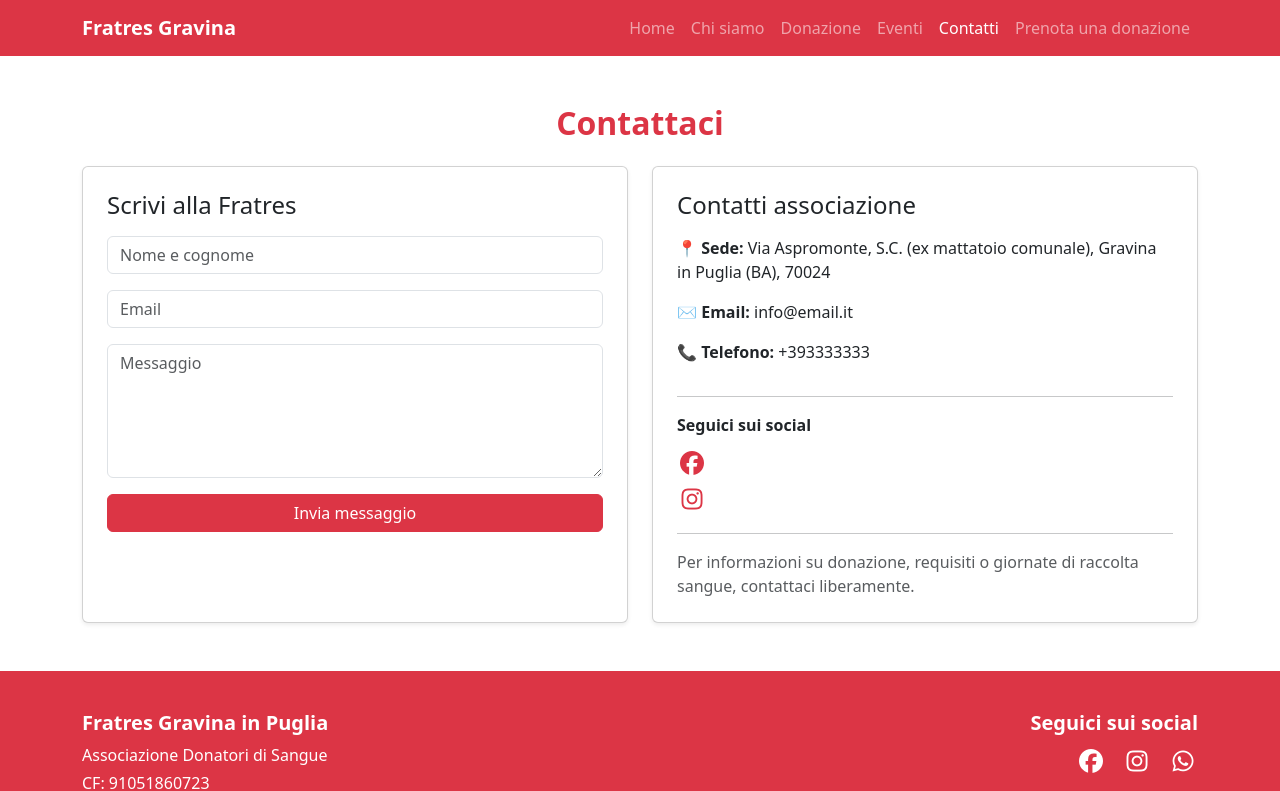
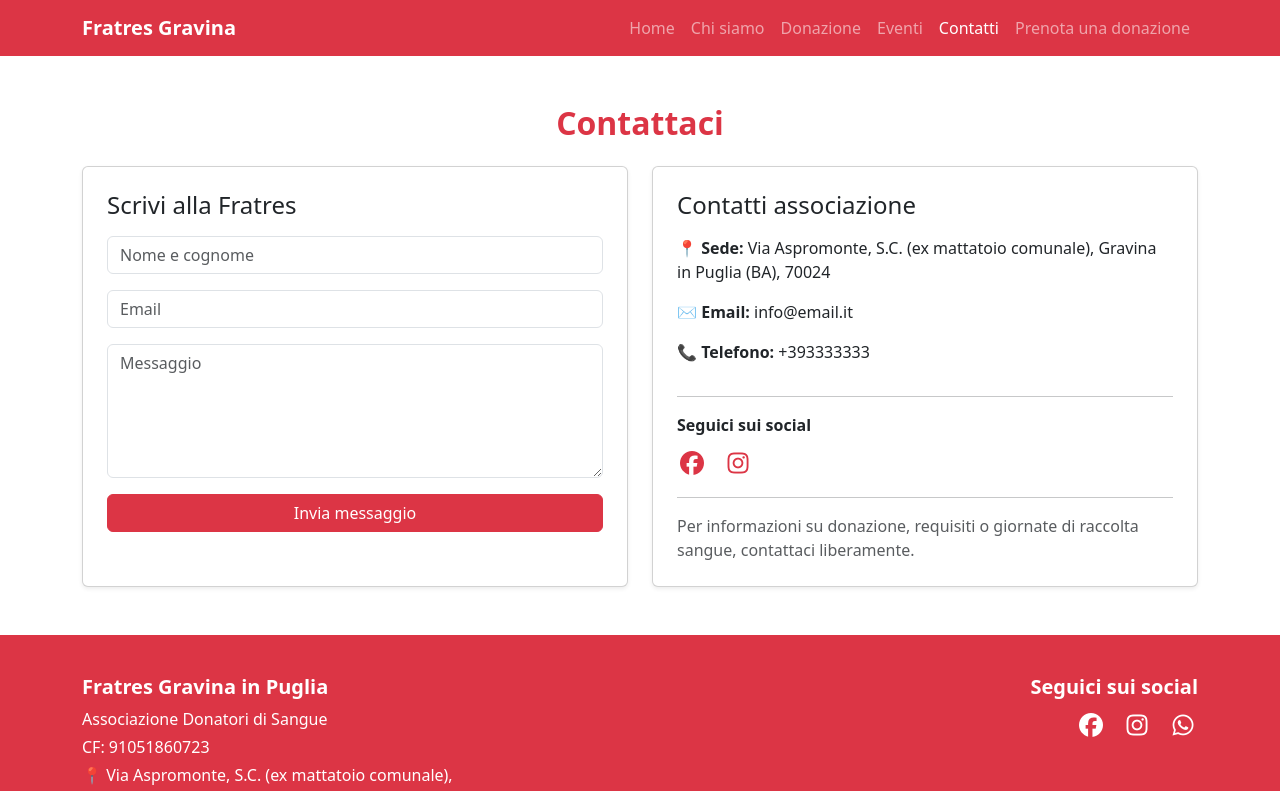
Before and after one commit to michelelongo97/fratres-gravina, a React (Vite) app: page /contatti in a window 1280 px wide. Shown: the top 791 px of the page. Built offline with nearby package versions, Linux system fonts and the light colour scheme.

Commit message:
fix: social in contactpage

```diff
--- a/src/pages/ContattiPage.jsx
+++ b/src/pages/ContattiPage.jsx
@@ -118,7 +118,7 @@ export default function ContattiPage() {
             <hr />
 
             <p className="fw-bold mb-2">Seguici sui social</p>
-
+            <div className="flex">
               <a
                 href={import.meta.env.VITE_SOCIAL_FACEBOOK}
                 target="_blank"
@@ -127,7 +127,6 @@ export default function ContattiPage() {
               >
                 <i className="fa-brands fa-facebook"></i>
               </a>
-
               <a
                 href={import.meta.env.VITE_SOCIAL_INSTAGRAM}
                 target="_blank"
@@ -136,7 +135,7 @@ export default function ContattiPage() {
               >
                 <i className="fa-brands fa-instagram"></i>
               </a>
-
+            </div>
             <hr />
 
             <p className="text-muted mb-0">
```
Lines whose indentation alone changed are shown as unchanged.
